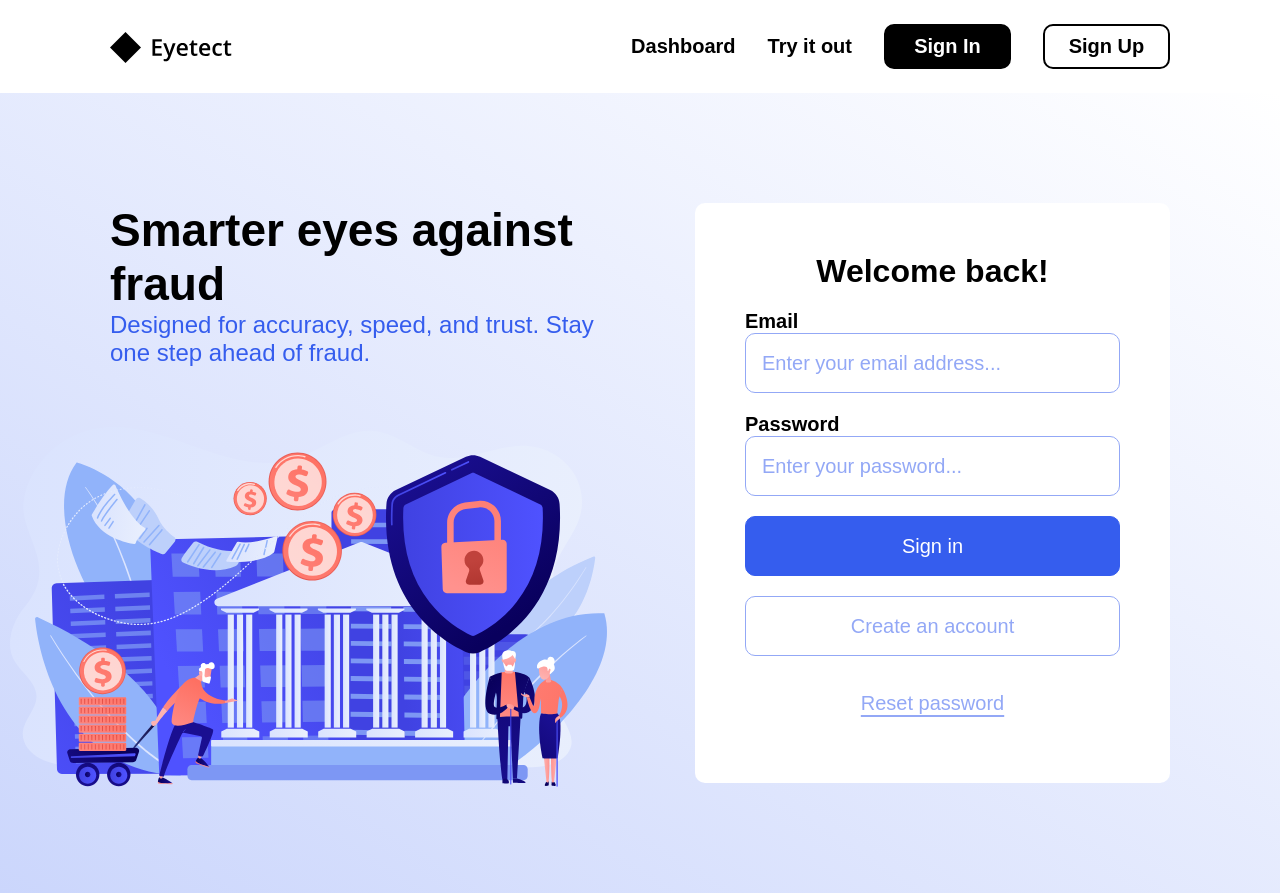
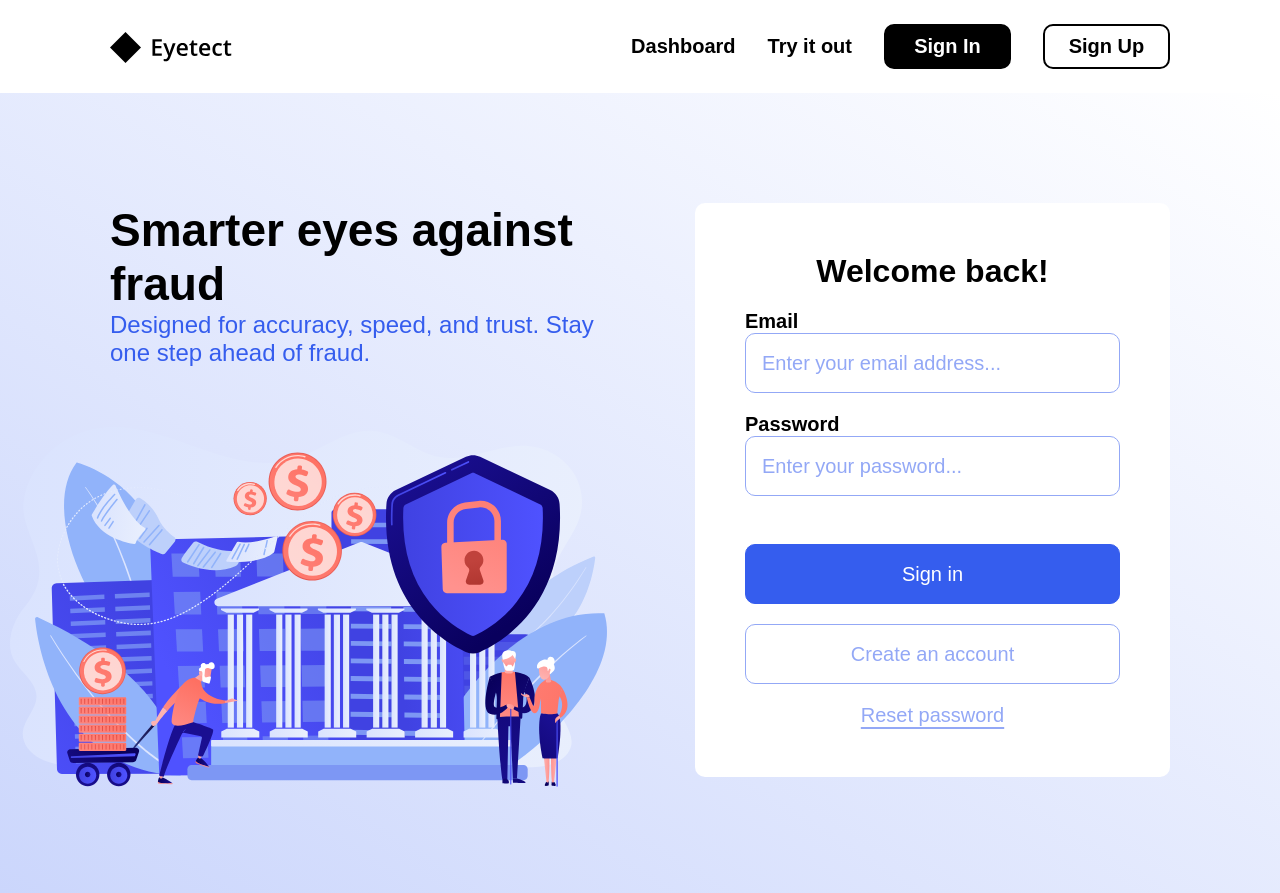
Before and after one commit to networks-security/financial-fraud-detection, a Next.js app in the folder frontend/: page /sign-in in a window 1280 px wide. Built offline with nearby package versions, Linux system fonts and the light colour scheme; a web font is replaced by a local one.

Commit message:
refactor(frontend): change SCSS class names for auth forms

```diff
--- a/frontend/src/app/(auth)/auth.module.scss
+++ b/frontend/src/app/(auth)/auth.module.scss
@@ -20,16 +20,16 @@
   font-size: 24px;
 }
 
-.sign-in {
+.auth-form {
   width: 475px;
-  height: 580px;
+  height: fit-content;
   padding: 50px;
 
   border-radius: var(--rounded-corners);
   background-color: var(--bg-white);
 }
 
-.sign-in h1 {
+.auth-form h1 {
   @include regular-text;
   width: fit-content;
   margin: auto;
@@ -39,7 +39,7 @@
   font-size: 32px;
 }
 
-.sign-in label {
+.auth-form label {
   display: block;
   @include regular-text;
   color: var(--focus-dark);
@@ -63,11 +63,12 @@
   }
 }
 
-.sign-in input {
+.auth-form input {
   @extend %auth-input-styles;
 }
 
-.sign-in .sign-in-button {
+.auth-form .submit-button {
+  margin-top: 48px;
   @extend %auth-input-styles;
   background-color: var(--focus-primary);
   border-color: var(--focus-primary);
@@ -76,9 +77,8 @@
   color: var(--bg-white);
 }
 
-.create-account {
+.redirect-button {
   @extend %auth-input-styles;
-  margin-bottom: 36px;
   background-color: var(--bg-white);
 
   @include thin-text;
--- a/frontend/src/app/(auth)/sign-in/page.tsx
+++ b/frontend/src/app/(auth)/sign-in/page.tsx
@@ -4,7 +4,7 @@ import auth from "../auth.module.scss";
 
 export default function Page() {
   return (
-    <div className={auth["sign-in"]}>
+    <div className={auth["auth-form"]}>
       <form>
         <h1>Welcome back!</h1>
         <label>Email</label>
@@ -14,11 +14,10 @@ export default function Page() {
         <input
           type="submit"
           value="Sign in"
-          className={auth["sign-in-button"]}
+          className={auth["submit-button"]}
         ></input>
       </form>
-      <button className={auth["create-account"]}>Create an account</button>
-      {/* TODO: figure out how to apply style to id */}
+      <button className={auth["redirect-button"]}>Create an account</button>
       <p className={auth["reset-password"]}>Reset password</p>
     </div>
   );
```
